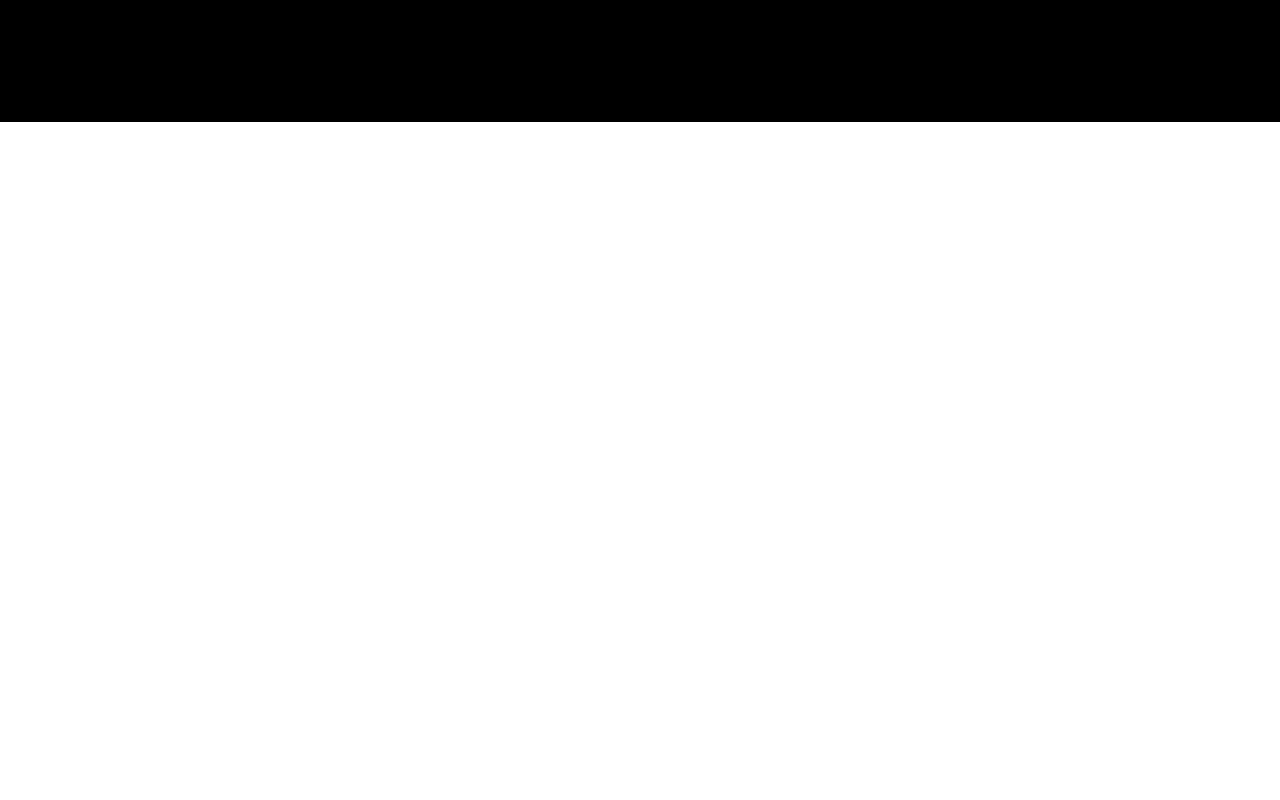
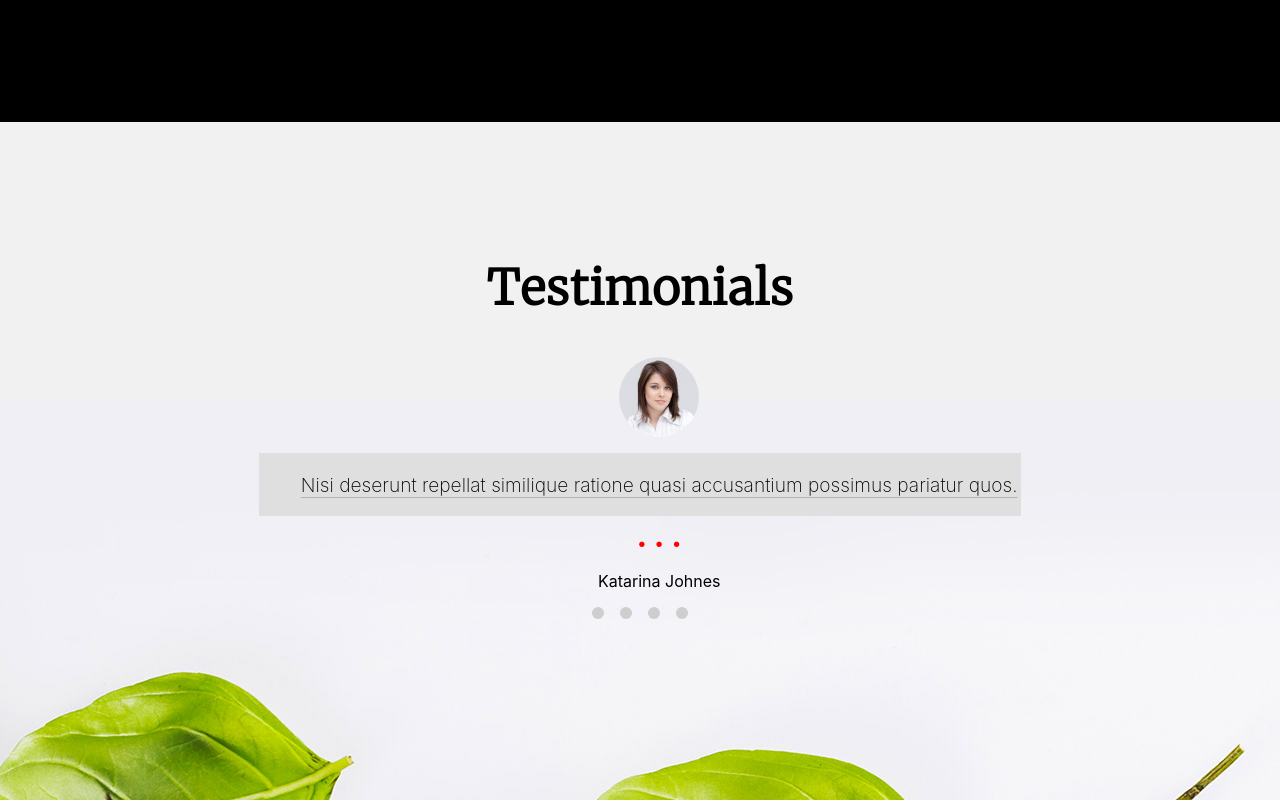
Before and after one commit to makyiabonner/gramscooking, a React (Create React App) app: page / in a window 1280 px wide. Shown: the part 3160-3960 px from the top of the page. Before the commit the page ends 3282 px from the top, so only its background shows below. Built offline with nearby package versions, Linux system fonts and the light colour scheme.

Commit message:
button moves people content

```diff
--- a/src/App.js
+++ b/src/App.js
@@ -5,6 +5,7 @@
 import TitleLayout from './components/TitleLayout/titlelayout';
 import HomeFoodCard from './components/Home_foodcard/home_foodcard';
 import ProductLayout from './components/ProductLayout/productlayout';
+import Testimonial from './components/Testimonial/testimonial';
 
 function App() {
   const recipes = [
@@ -83,6 +84,7 @@
           })}
         </div>
       </section>
+      <Testimonial/>
     </>
   );
 }
--- /dev/null
+++ b/src/components/Testimonial/testimonial.js
@@ -0,0 +1,53 @@
+import React, { useState, useRef } from 'react';
+import styles from './testimonial.module.css';
+
+export default function Testimonial() {
+    const [activeButtons, setActiveButtons] = useState([false, false, false, false]);
+    const people = [
+        { img: './images/testimonial-1-lg-pic.jpg', comment: 'Nisi deserunt repellat similique ratione quasi accusantium possimus pariatur quos.', name: 'Katarina Johnes' },
+        { img: './images/testimonial-2-lg-pic.jpg', comment: 'Lorem ipsum dolor sit amet consectetur adipisicing elit.', name: 'Brandon Ross' },
+        { img: './images/testimonial-3-lg-pic.jpg', comment: 'Praesentium itaque soluta aliquam odit.', name: 'Jennifer Lee' },
+        { img: './images/testimonial-4-lg-pic.jpg', comment: 'Excepturi libero distinctio reprehenderit minus assumenda unde.', name: 'Tony Johnson' }
+    ];
+
+    const personRefs = useRef([]);
+
+    const toggleButton = (index) => {
+        const newActiveButtons = activeButtons.map((isActive, i) => (i === index ? !isActive : false));
+        setActiveButtons(newActiveButtons);
+
+        if (personRefs.current[index] && personRefs.current[index].current) {
+            personRefs.current[index].current.scrollIntoView({ behavior: 'smooth' });
+        }
+    };
+
+    return (
+        <section className={styles.section}>
+            <h1 className={styles.title}>Testimonials</h1>
+            <div className={styles.div}>
+                {people.map((person, index) => {
+                    personRefs.current[index] = React.createRef();
+                    return (
+                        <div className={styles.content} key={person.name} ref={personRefs.current[index]}>
+                            <img src={person.img} alt="" className={styles.profile_img} />
+                            <div>
+                                <p className={styles.profile_comment}>{person.comment}</p>
+                            </div>
+                            <span className={styles.span}>. . .</span>
+                            <p className={styles.profile_name}>{person.name}</p>
+                        </div>
+                    );
+                })}
+            </div>
+            <div className={styles.four_button}>
+                {activeButtons.map((isActive, index) => (
+                    <button
+                        key={index}
+                        onClick={() => toggleButton(index)}
+                        className={isActive ? styles.active : styles.inactive}
+                    ></button>
+                ))}
+            </div>
+        </section>
+    );
+}
--- /dev/null
+++ b/src/components/Testimonial/testimonial.module.css
@@ -0,0 +1,75 @@
+
+.section{
+    padding: 6em;
+    background-image: url('../../../public/images/testimonial-bg.jpg');
+    padding-bottom: 30em;
+    background-repeat: no-repeat;
+    background-position: bottom;
+    background-color: rgb(241, 241, 241);
+}
+.div{
+    display: flex;
+    gap: 3em;
+    background-color: transparent;
+    width: 70%;
+    margin-inline: auto;
+    scroll-snap-type: x mandatory;
+    scroll-behavior: smooth;
+    overflow-x: scroll;
+}
+.div::-webkit-scrollbar{
+    display: none;
+}
+.content{
+    scroll-snap-align: start;
+    display: flex;
+    flex-direction: column;
+    align-items: center;
+}
+.content div{
+    width: 62.5vw;
+    text-align: center;
+    background-color: rgb(223, 223, 223);
+    margin-top: 1em;
+}
+.profile_comment{
+    text-decoration: underline rgba(0,0,0,.2);
+    font-size: 1.2em;
+    font-weight: 200;
+    color: black;
+    text-underline-offset: 5px;
+}
+.span{
+    color: red;
+    font-weight: bold;
+    font-size: 2em;
+}
+.title{
+    margin-inline: auto;
+    width: fit-content;
+    font-family: 'Merriweather';
+    font-size: 3em;
+}
+.profile_img{
+    height: 5em;
+    width:5em;
+    border-radius: 50%;
+}
+.four_button{
+    display: flex;
+    gap: 1rem;
+    margin: auto;
+    width: fit-content;
+}
+.inactive,.active{
+    border-radius: 50%;
+    border: none;
+    height: 12px;
+    width: 12px;
+}
+.inactive{
+    background-color: rgb(206, 206, 206);
+}
+.active{
+    background-color: red;
+}
```
